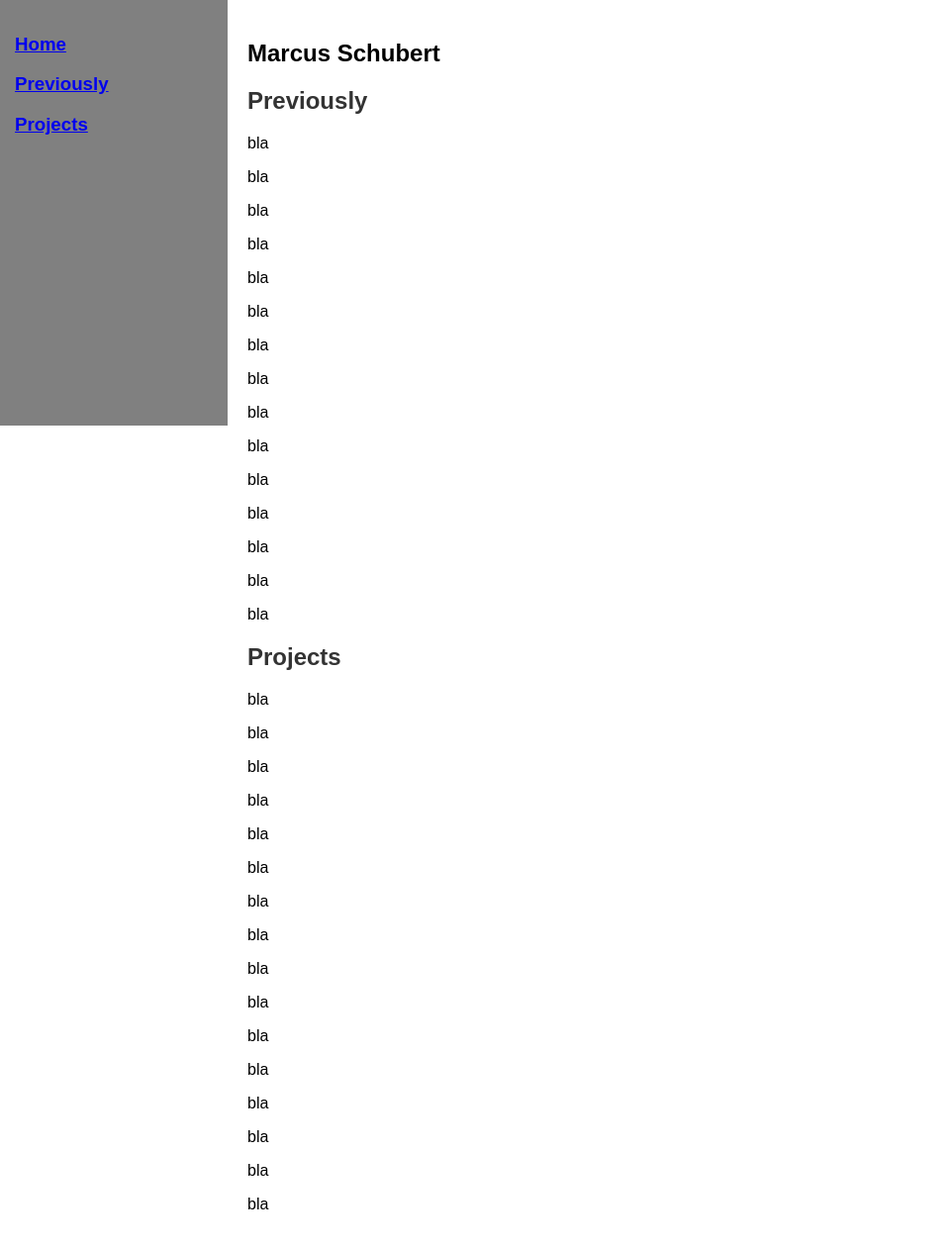
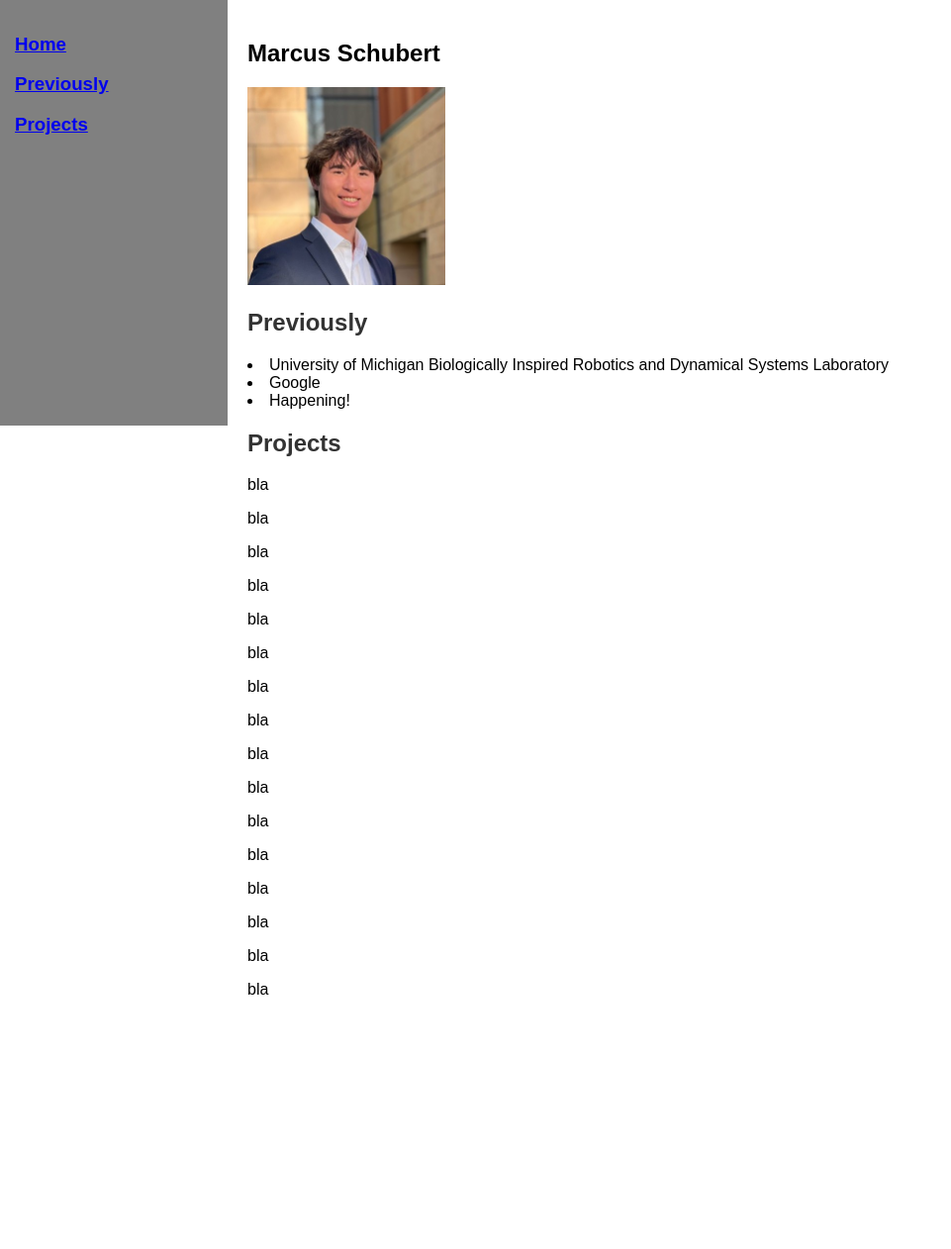
Before and after one commit to mschubs/mschubs.github.io, a Jekyll site: the page built from index.html, in a window 1280 px wide. Shown: the whole page at 99% size, without its empty margins (0-961 px from the left). Built offline with Jekyll 4.4.1, drawn with Linux system fonts in a browser that asks for light colours; after the commit the page ends 1045 px from its top, so only the background shows below that.

Commit message:
add picture of myself

```diff
--- /dev/null
+++ b/_data/companies.yml
@@ -0,0 +1,3 @@
+- name: University of Michigan Biologically Inspired Robotics and Dynamical Systems Laboratory
+- name: Google
+- name: Happening!
--- a/_includes/navigation.html
+++ b/_includes/navigation.html
@@ -1,5 +1,5 @@
 <nav>
     {% for item in site.data.navigation %}
-      <a href="{{ item.link }}" {% if page.url == item.link %}class="current"{% endif %}>{{ item.name }}</a>
+      <h3><a href="{{ item.link }}" {% if page.url == item.link %}class="current"{% endif %}>{{ item.name }}</a></h3>
     {% endfor %}
 </nav>
--- a/_layouts/default.html
+++ b/_layouts/default.html
@@ -8,7 +8,7 @@
     {% seo %}
   </head>
   <body>
-    <!-- {% include navigation.html %} -->
+    {% include navigation.html %}
     {{ content }}
   </body>
 </html>
--- a/_sass/main.scss
+++ b/_sass/main.scss
@@ -25,3 +25,8 @@ main {
 h2 {
     color: #333;
 }
+
+img {
+    width: 200px;
+    height: auto;
+}
--- a/index.html
+++ b/index.html
@@ -1,34 +1,16 @@
 ---
 title: Home
 ---
-<nav>
-    <h3><a href="#home">Home</a></h3>
-    <h3><a href="#previously">Previously</a></h3>
-    <h3><a href="#projects">Projects</a></h3>
-</nav>
 <main>
     <section id="home">
         <h1>Marcus Schubert</h1>
-
+        <img src="/assets/images/marcus_professional.jpeg">
     </section>
     <section id="previously">
         <h2>Previously</h2>
-        <p>bla</p>
-        <p>bla</p>
-        <p>bla</p>
-        <p>bla</p>
-        <p>bla</p>
-        <p>bla</p>
-        <p>bla</p>
-        <p>bla</p>
-        <p>bla</p>
-        <p>bla</p>
-        <p>bla</p>
-        <p>bla</p>
-        <p>bla</p>
-        <p>bla</p>
-        <p>bla</p>
-
+        {% for item in site.data.companies %}
+            <li>{{ item.name }}</li>
+        {% endfor %}
     </section>
     <section id="projects">
         <h2>Projects</h2>
@@ -48,6 +30,5 @@ title: Home
         <p>bla</p>
         <p>bla</p>
         <p>bla</p>
-
     </section>
 </main>
```
Also changed, not shown: _data/navigation.yml (+5 -7 lines), assets/images/marcus_professional.jpeg (added), 2 other files.
